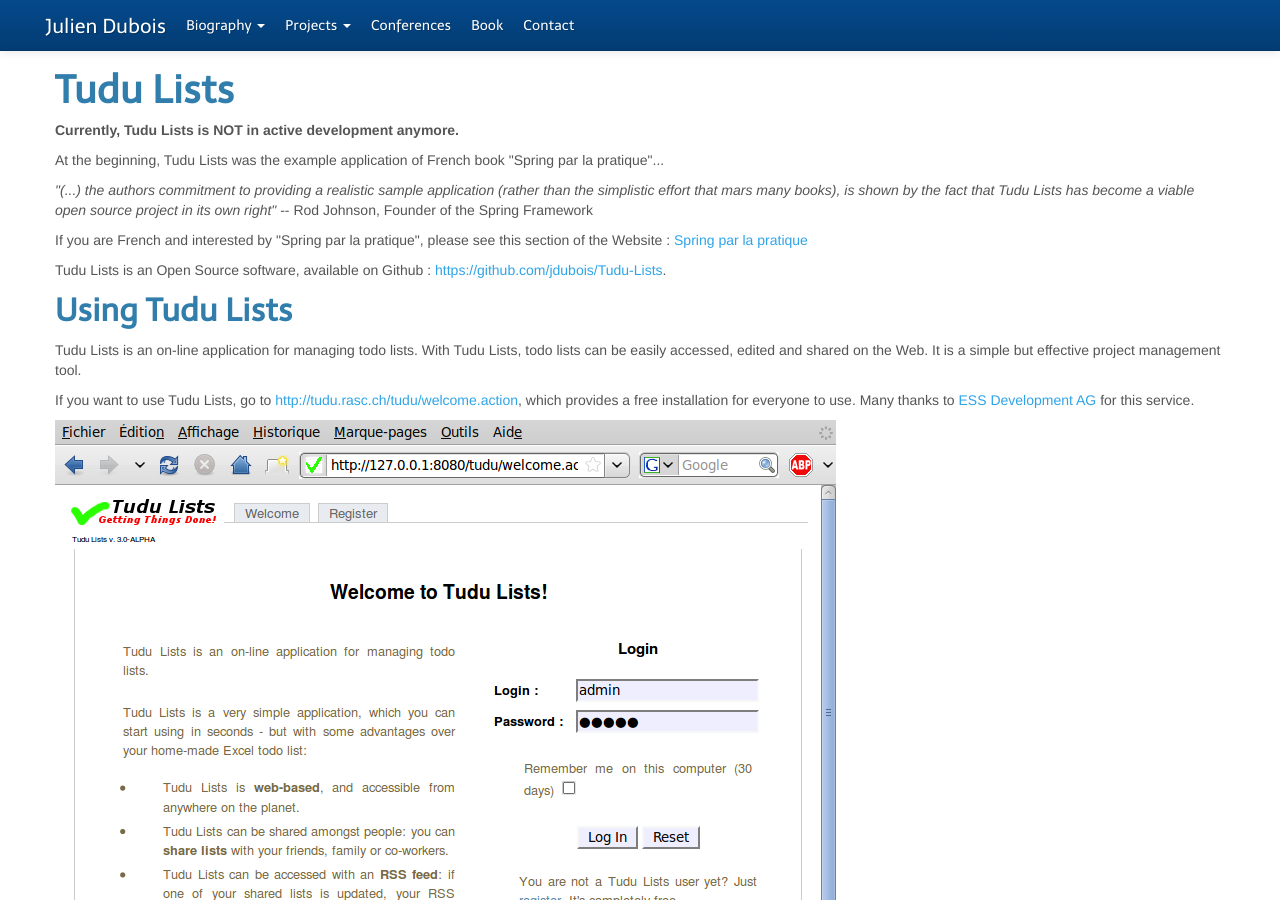
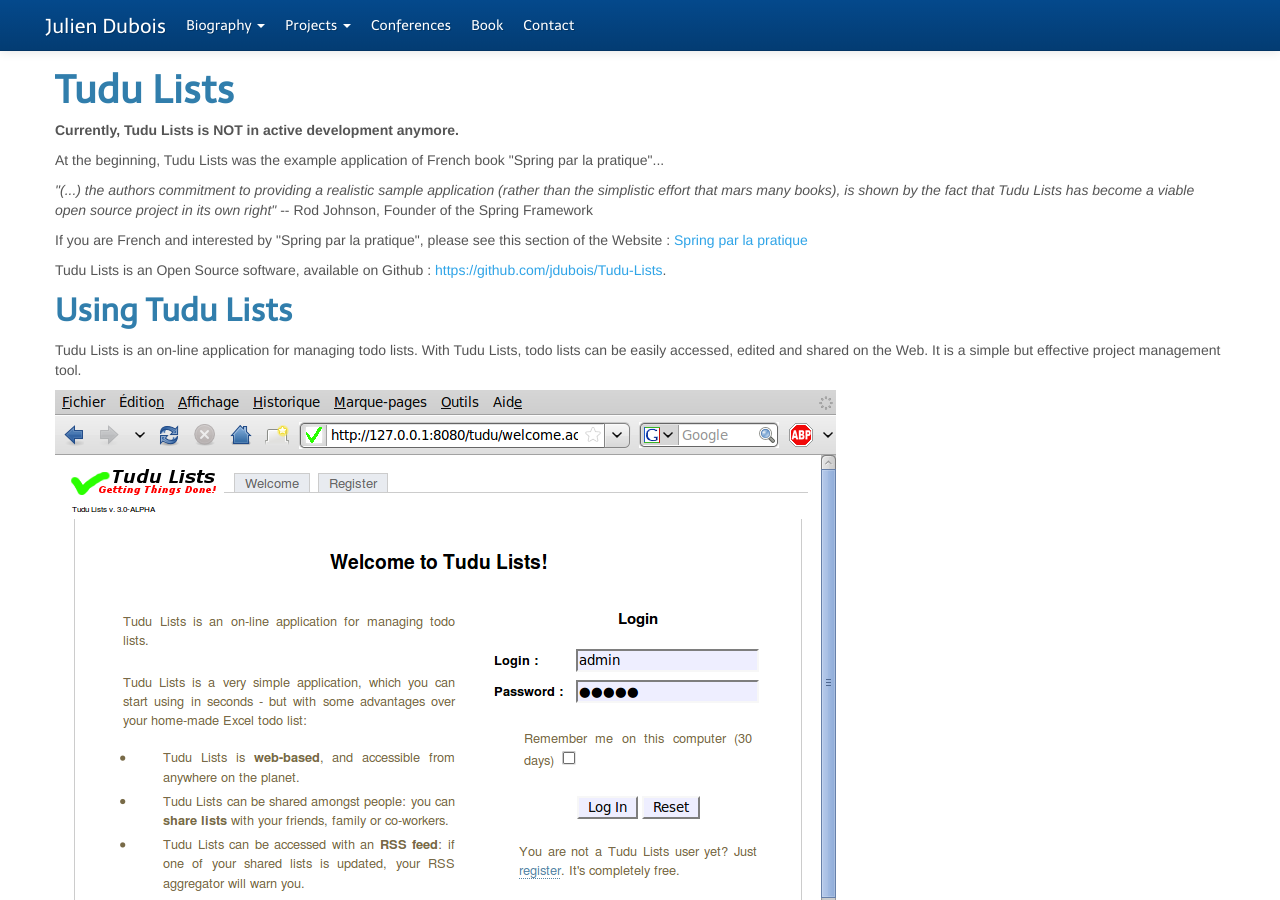
Before and after one commit to jdubois/jdubois.github.com, a Jekyll site: the page built from tudu-lists.html, in a window 1280 px wide and 900 px high. Built offline with Jekyll 4.4.1, drawn with Linux system fonts in a browser that asks for light colours; nearby versions of some CDN libraries.

Commit message:
Remove online version of Tudu Lists

```diff
--- a/tudu-lists.html
+++ b/tudu-lists.html
@@ -26,9 +26,6 @@
 	Tudu Lists is an on-line application for managing todo lists. With Tudu Lists, todo lists can be easily accessed, edited and shared on the Web. It is a simple but effective project management tool.
 </p>
 
-<p>
-	If you want to use Tudu Lists, go to <a href="http://tudu.rasc.ch/tudu/welcome.action" target="_blank">http://tudu.rasc.ch/tudu/welcome.action</a>, which provides a free installation for everyone to use. Many thanks to <a href="http://www.ess.ch/" target="_blank">ESS Development AG</a> for this service.
-</p>
 <img src="img/tudu-lists-login.png"/>
 	<br/>
 <h2>Installation</h2>
```
